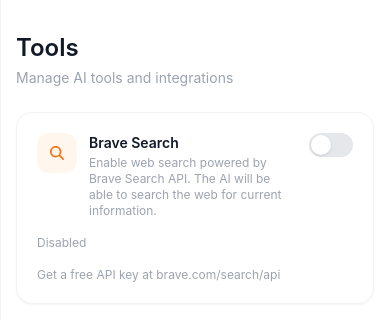
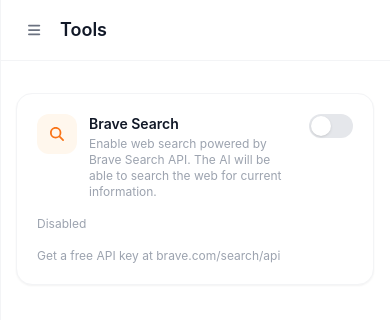
Before and after one commit to avi-rzv/metatron, a React (Vite) app in the folder packages/frontend/: page /tools in a window 390 px wide. Shown: the top 320 px of the page. Built offline with nearby package versions, Linux system fonts and the light colour scheme; no server answers.

Commit message:
Bug Fix: Text promot area on mobile

```diff
--- /dev/null
+++ b/packages/frontend/src/components/layout/PageTopBar.tsx
@@ -0,0 +1,31 @@
+import { FontAwesomeIcon } from '@fortawesome/react-fontawesome';
+import { faBars } from '@fortawesome/free-solid-svg-icons';
+import { useUIStore } from '@/store/uiStore';
+import { t } from '@/i18n';
+
+interface PageTopBarProps {
+  title: string;
+  children?: React.ReactNode;
+}
+
+export function PageTopBar({ title, children }: PageTopBarProps) {
+  const { isMobile, toggleSidebar } = useUIStore();
+
+  return (
+    <div className="flex items-center justify-between border-b border-gray-100 px-4 py-3 shrink-0">
+      <div className="flex items-center gap-2">
+        {isMobile && (
+          <button
+            onClick={toggleSidebar}
+            className="flex h-9 w-9 items-center justify-center rounded-full text-gray-500 hover:bg-gray-100 hover:text-black active:scale-95 transition-all duration-150"
+            aria-label={t.sidebar.open}
+          >
+            <FontAwesomeIcon icon={faBars} className="text-sm" />
+          </button>
+        )}
+        <h1 className="text-lg font-semibold text-gray-900">{title}</h1>
+      </div>
+      {children}
+    </div>
+  );
+}
--- a/packages/frontend/src/pages/GalleryPage.tsx
+++ b/packages/frontend/src/pages/GalleryPage.tsx
@@ -5,6 +5,7 @@
 import { faTrash } from '@fortawesome/free-solid-svg-icons';
 import { api, getMediaUrl } from '@/api';
 import { ImageLightbox } from '@/components/chat/ImageLightbox';
+import { PageTopBar } from '@/components/layout/PageTopBar';
 import { t } from '@/i18n';
 import type { Media } from '@/types';
 
@@ -34,10 +35,7 @@
 
   return (
     <div className="flex h-full flex-col">
-      {/* Header */}
-      <div className="border-b border-gray-100 px-6 py-4">
-        <h1 className="text-lg font-semibold text-gray-900">{t.gallery.title}</h1>
-      </div>
+      <PageTopBar title={t.gallery.title} />
 
       {/* Gallery grid */}
       <div className="flex-1 overflow-y-auto p-6">
--- a/packages/frontend/src/pages/ModelManagerPage.tsx
+++ b/packages/frontend/src/pages/ModelManagerPage.tsx
@@ -3,6 +3,7 @@
 import { FontAwesomeIcon } from '@fortawesome/react-fontawesome';
 import { faKey, faCheck, faSpinner, faEye, faEyeSlash, faXmark, faPlus } from '@fortawesome/free-solid-svg-icons';
 import { api } from '@/api';
+import { PageTopBar } from '@/components/layout/PageTopBar';
 import { t } from '@/i18n';
 import { showToast } from '@/utils/toast';
 import {
@@ -365,13 +366,10 @@
   }
 
   return (
-    <div className="flex h-full overflow-y-auto">
+    <div className="flex h-full flex-col">
+      <PageTopBar title={t.modelManager.title} />
+      <div className="flex-1 overflow-y-auto">
       <div className="mx-auto w-full max-w-2xl px-4 py-8 space-y-6">
-        {/* Header */}
-        <div>
-          <h1 className="text-2xl font-semibold text-gray-900">{t.modelManager.title}</h1>
-          <p className="mt-1 text-sm text-gray-400">{t.modelManager.subtitle}</p>
-        </div>
 
         {/* Model Defaults */}
         <Section title={t.modelManager.modelDefaults}>
@@ -504,6 +502,7 @@
           {isSaving ? t.modelManager.saving : saved ? t.modelManager.saved : t.modelManager.save}
         </button>
       </div>
+      </div>
     </div>
   );
 }
--- a/packages/frontend/src/pages/SettingsPage.tsx
+++ b/packages/frontend/src/pages/SettingsPage.tsx
@@ -3,6 +3,7 @@
 import { FontAwesomeIcon } from '@fortawesome/react-fontawesome';
 import { faCheck, faSpinner } from '@fortawesome/free-solid-svg-icons';
 import { api } from '@/api';
+import { PageTopBar } from '@/components/layout/PageTopBar';
 import { t } from '@/i18n';
 
 // Detect user's local timezone
@@ -112,13 +113,10 @@
   }
 
   return (
-    <div className="flex h-full overflow-y-auto">
+    <div className="flex h-full flex-col">
+      <PageTopBar title={t.settings.title} />
+      <div className="flex-1 overflow-y-auto">
       <div className="mx-auto w-full max-w-2xl px-4 py-8 space-y-6">
-        {/* Header */}
-        <div>
-          <h1 className="text-2xl font-semibold text-gray-900">{t.settings.title}</h1>
-          <p className="mt-1 text-sm text-gray-400">{t.settings.subtitle}</p>
-        </div>
 
         {/* Timezone Section */}
         <div className="rounded-2xl border border-gray-100 bg-white p-5 shadow-sm space-y-5">
@@ -172,6 +170,7 @@
           </button>
         </div>
       </div>
+      </div>
     </div>
   );
 }
--- a/packages/frontend/src/pages/SystemInstructionPage.tsx
+++ b/packages/frontend/src/pages/SystemInstructionPage.tsx
@@ -3,6 +3,7 @@
 import { FontAwesomeIcon } from '@fortawesome/react-fontawesome';
 import { faSpinner, faCheck } from '@fortawesome/free-solid-svg-icons';
 import { api } from '@/api';
+import { PageTopBar } from '@/components/layout/PageTopBar';
 import { t } from '@/i18n';
 
 function Section({ title, description, children }: { title: string; description?: string; children: React.ReactNode }) {
@@ -102,13 +103,10 @@
   }
 
   return (
-    <div className="flex h-full overflow-y-auto">
+    <div className="flex h-full flex-col">
+      <PageTopBar title={t.systemInstruction.title} />
+      <div className="flex-1 overflow-y-auto">
       <div className="mx-auto w-full max-w-2xl px-4 py-8 space-y-6">
-        {/* Header */}
-        <div>
-          <h1 className="text-2xl font-semibold text-gray-900">{t.systemInstruction.title}</h1>
-          <p className="mt-1 text-sm text-gray-400">{t.systemInstruction.subtitle}</p>
-        </div>
 
         {/* Core Instruction */}
         <Section
@@ -209,6 +207,7 @@
           </div>
         </Section>
       </div>
+      </div>
     </div>
   );
 }
--- a/packages/frontend/src/pages/ToolsPage.tsx
+++ b/packages/frontend/src/pages/ToolsPage.tsx
@@ -3,6 +3,7 @@
 import { FontAwesomeIcon } from '@fortawesome/react-fontawesome';
 import { faSpinner, faSearch, faKey, faPen, faTrash } from '@fortawesome/free-solid-svg-icons';
 import { api } from '@/api';
+import { PageTopBar } from '@/components/layout/PageTopBar';
 import { t } from '@/i18n';
 
 export function ToolsPage() {
@@ -75,13 +76,10 @@
   }
 
   return (
-    <div className="flex h-full overflow-y-auto">
+    <div className="flex h-full flex-col">
+      <PageTopBar title={t.tools.title} />
+      <div className="flex-1 overflow-y-auto">
       <div className="mx-auto w-full max-w-2xl px-4 py-8 space-y-6">
-        {/* Header */}
-        <div>
-          <h1 className="text-2xl font-semibold text-gray-900">{t.tools.title}</h1>
-          <p className="mt-1 text-sm text-gray-400">{t.tools.subtitle}</p>
-        </div>
 
         {/* Brave Search Card */}
         <div className="rounded-2xl border border-gray-100 bg-white p-5 shadow-sm space-y-4">
@@ -216,6 +214,7 @@
           </div>
         )}
       </div>
+      </div>
     </div>
   );
 }
```
